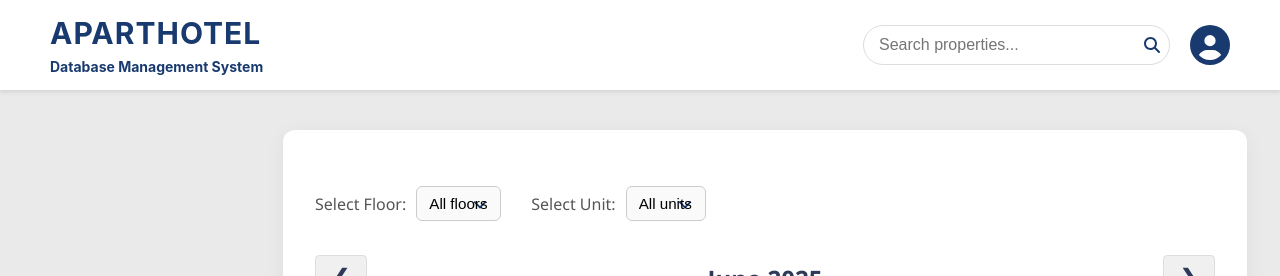
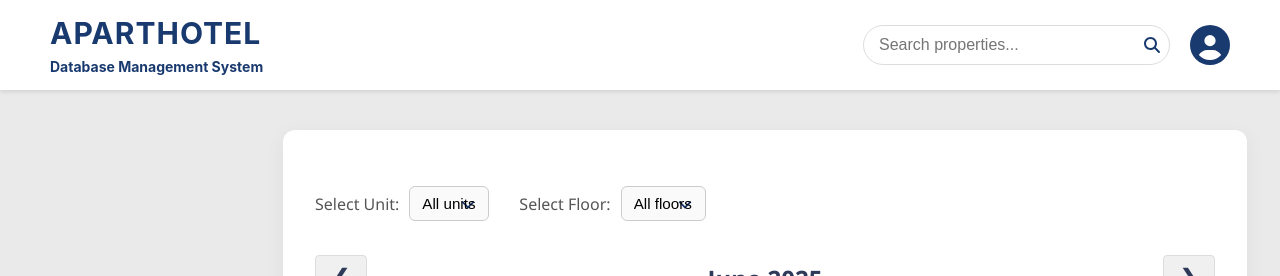
Before and after one commit to almedinakatkic/aparthotel-system, a React (Create React App) app in the folder client/: page /calendar in a window 1280 px wide. Shown: the top 276 px of the page. Built offline with nearby package versions, Linux system fonts and the light colour scheme; sample sign-in values are in the browser's storage; what @react-pdf/renderer would draw is missing.

Commit message:
units and floor switched order

```diff
--- a/client/src/pages/Calendar.js
+++ b/client/src/pages/Calendar.js
@@ -46,7 +46,6 @@ const Calendar = () => {
     };
     if (propertyGroupId) fetchUnits();
   }, [propertyGroupId, token]);
-
 
   useEffect(() => {
     const filtered = selectedFloor
@@ -118,21 +117,29 @@ const Calendar = () => {
 
     return (
       <div className="calendar-filter">
-        <label>Select Floor: </label>
-        <select className="custom-select" value={selectedFloor} onChange={(e) => setSelectedFloor(e.target.value)}>
-          <option value="">All floors</option>
-          {allFloors.map((f) => (
-            <option key={f} value={f}>{f}</option>
-          ))}
-        </select>
-
-        <label style={{ marginLeft: '20px' }}>Select Unit:</label>
-        <select className="custom-select" value={selectedUnitId} onChange={(e) => setSelectedUnitId(e.target.value)}>
+        <label>Select Unit:</label>
+        <select
+          className="custom-select"
+          value={selectedUnitId}
+          onChange={(e) => setSelectedUnitId(e.target.value)}
+        >
           <option value="">All units</option>
           {filteredUnits.map((u) => (
             <option key={u._id} value={u._id}>
               {u.unitNumber}
             </option>
+          ))}
+        </select>
+
+        <label style={{ marginLeft: '20px' }}>Select Floor:</label>
+        <select
+          className="custom-select"
+          value={selectedFloor}
+          onChange={(e) => setSelectedFloor(e.target.value)}
+        >
+          <option value="">All floors</option>
+          {allFloors.map((f) => (
+            <option key={f} value={f}>{f}</option>
           ))}
         </select>
       </div>
```
